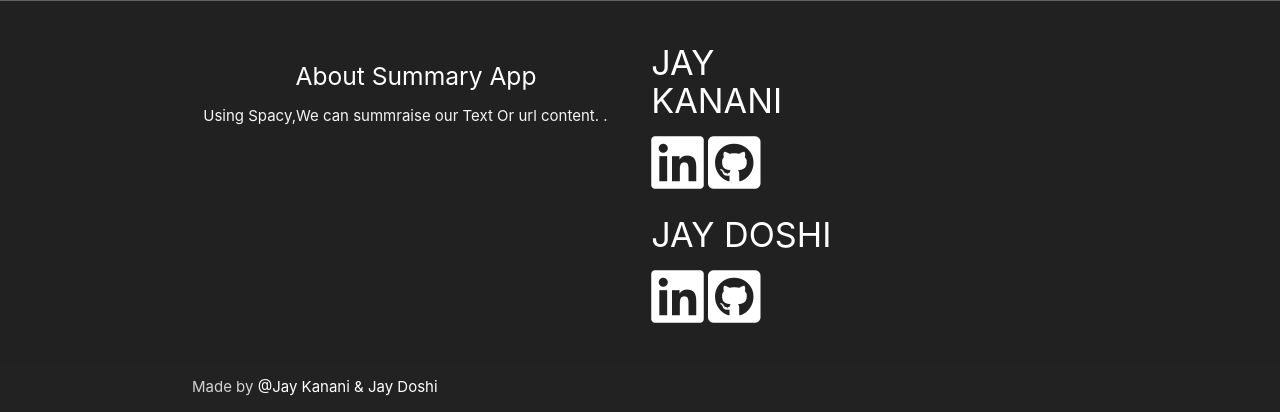
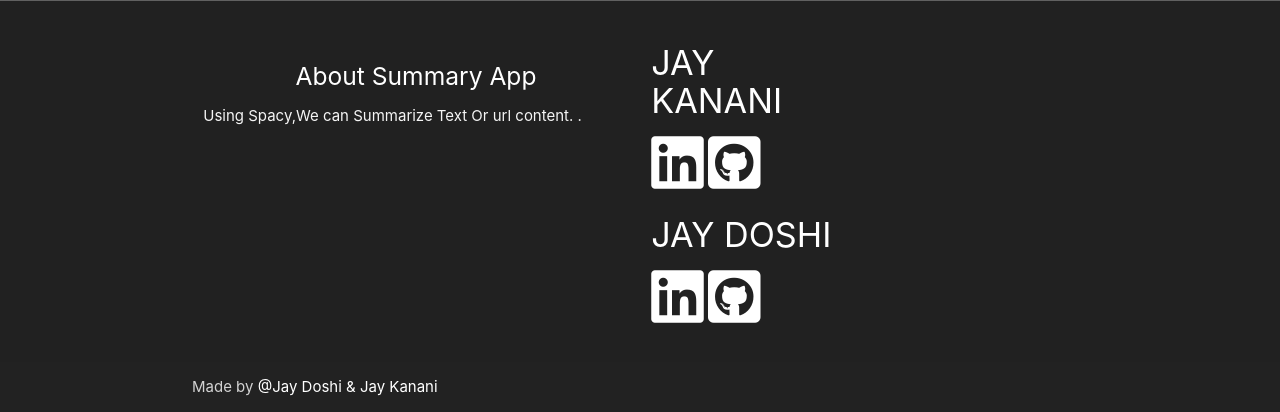
Before and after one commit to jaydoshi2010/Article-Summarization-Web-Applicaton, a Flask app: page / in a window 1280 px wide. Shown: the part 1725-2137 px from the top of the page. Run offline with Flask 2, Linux system fonts and the light colour scheme; some libraries are stand-ins or nearby versions.

Commit message:
Update index.html

```diff
--- a/templates/index.html
+++ b/templates/index.html
@@ -158,7 +158,7 @@
       <div class="row">
         <div class="col l6 s12">
           <h5 class="white-text">About Summary App</h5>
-          <p class="grey-text text-lighten-4">Using Spacy,We can summraise our Text Or url content.
+          <p class="grey-text text-lighten-4">Using Spacy,We can Summarize Text Or url content.
 .</p>
 
 
@@ -189,7 +189,7 @@
     </div>
     <div class="footer-copyright">
       <div class="container">
-      Made by <a class="white-text text-lighten-3">@Jay Kanani & Jay Doshi</a><br/>
+      Made by <a class="white-text text-lighten-3">@Jay Doshi & Jay Kanani</a><br/>
       </div>
     </div>
   </footer>
```
